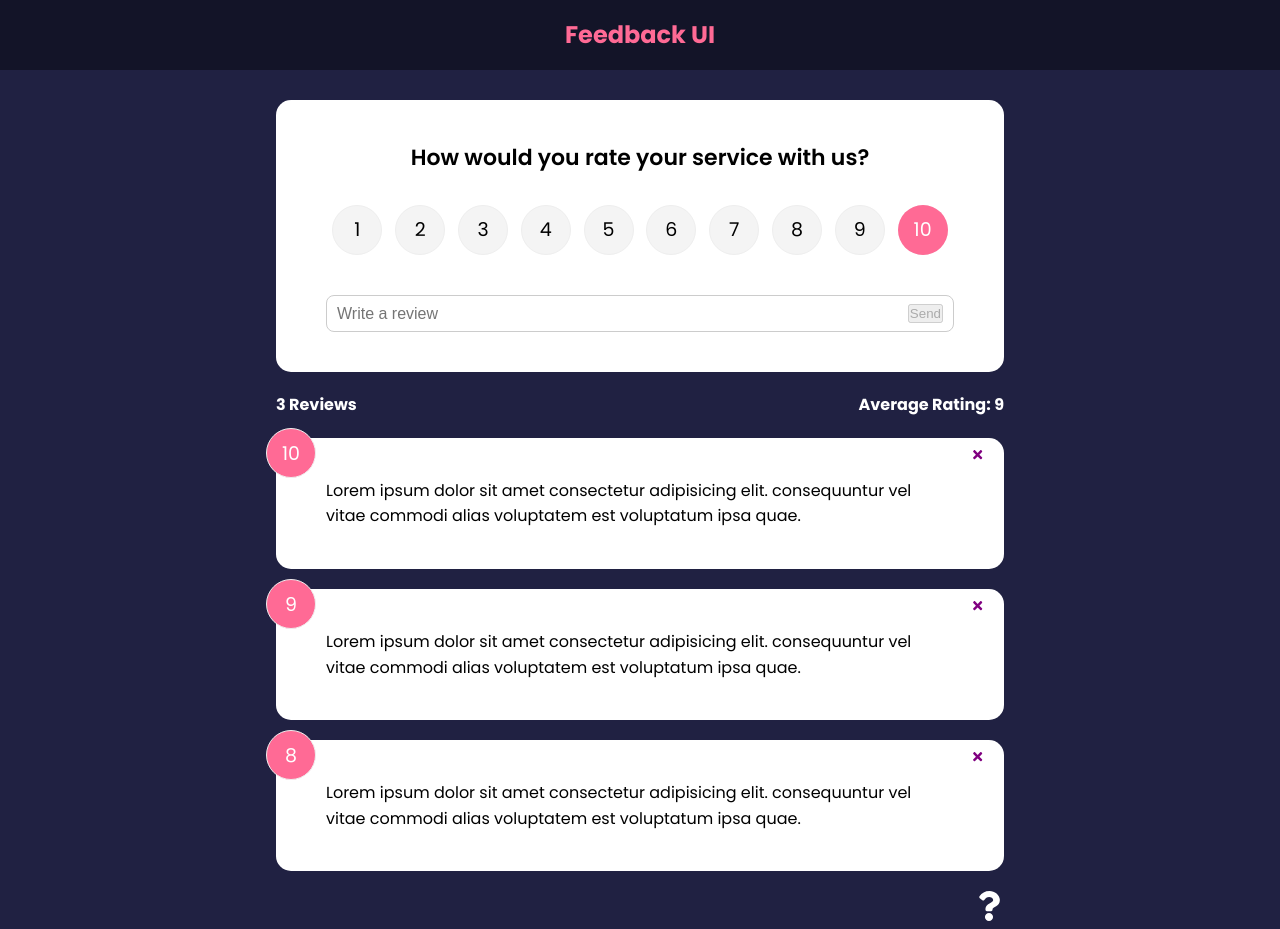
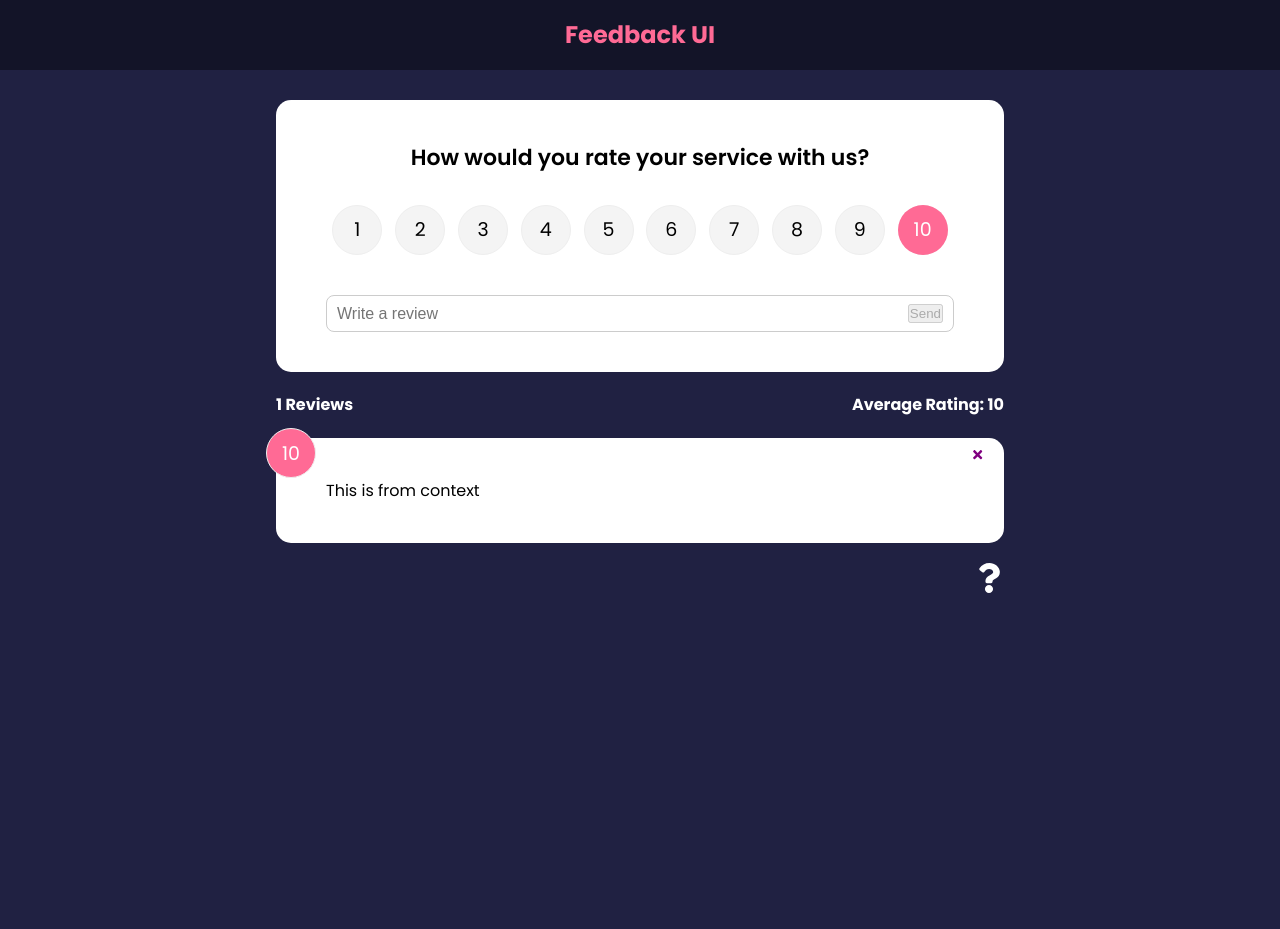
Before and after one commit to Aman-Tripathi-Code/feedback-app, a React (Create React App) app: page / in a window 1280 px wide. After the commit the page ends 800 px from the top, so only its background shows below. Built offline with nearby package versions, Linux system fonts and the light colour scheme.

Commit message:
Added the context for global state management

```diff
--- a/src/App.js
+++ b/src/App.js
@@ -1,39 +1,25 @@
 import {BrowserRouter as Router, Route,Routes} from 'react-router-dom'
-import {v4 as uuidv4} from 'uuid'
-import { useState } from "react"
 import Header from "./Components/Header"
 import FeedbackList from "./Components/FeedbackList"
 import FeedbackStats from "./Components/FeedbackStats"
-import FeedbackData from "./DATA/FeedbackData";
 import FeedbackForm from "./Components/FeedbackForm";
 import AboutPage from './Pages/AboutPage'
 import AboutIconLink from './Components/AboutIconLink'
+import { FeedbackProvider } from './Context/FeedbackContext'
 
 function App(){
-    const [feedback, setFeedback] = useState(FeedbackData);
-
-    const deleteFeedback = (id) => {
-        if(window.confirm('Are you sure you want to delete?')){
-            setFeedback(feedback.filter((item) => item.id !== id))
-        }
-    }
-
-    const addFeedback = (newFeedback) => {
-        newFeedback.id = uuidv4();
-        setFeedback([newFeedback,...feedback]);
-    }
-
 
     return (
+        <FeedbackProvider>
     <Router>
         <Header/>
         <div className="container">
             <Routes>
                 <Route exact path='/' element = {
                 <>
-                    <FeedbackForm handleAdd={addFeedback}/>
-                    <FeedbackStats feedback = {feedback}/>
-                    <FeedbackList feedback = {feedback} handleDelete={deleteFeedback}/>
+                    <FeedbackForm/>
+                    <FeedbackStats/>
+                    <FeedbackList/>
                 </>
                 } >
                 </Route>
@@ -42,6 +28,7 @@
             <AboutIconLink/>
         </div>
     </Router>
+    </FeedbackProvider>
     )
 }
 export default App
--- a/src/Components/FeedbackForm.jsx
+++ b/src/Components/FeedbackForm.jsx
@@ -2,8 +2,13 @@
 import Card from "./shared/Card";
 import Button from "./shared/Button";
 import RatingSelect from "./RatingSelect";
+import { useContext } from "react";
+import FeedbackContext from "../Context/FeedbackContext";
 
-function FeedbackForm({handleAdd}){
+function FeedbackForm(){
+
+    const {addFeedback} = useContext(FeedbackContext);
+
     const [text, setText] = useState('');
     const [btnDisabled,setBtnDisabled] = useState(true);
     const [message,setMessage] = useState('');
@@ -32,7 +37,7 @@
                 text:text,
                 rating : rating,
             }
-            handleAdd(newFeedBack);
+            addFeedback(newFeedBack);
             setText('');
         }
     }
--- a/src/Components/FeedbackItem.jsx
+++ b/src/Components/FeedbackItem.jsx
@@ -1,12 +1,14 @@
 import { FaTimes } from 'react-icons/fa'
 import Card from './shared/Card'
 import PropTypes from 'prop-types'
-
-function FeedbackItem({item , handleDelete}) {
+import {useContext} from 'react'
+import FeedbackContext from '../Context/FeedbackContext'
+function FeedbackItem({item}) {
+    const {deleteFeedback} = useContext(FeedbackContext);
     return (
         <Card>
             <div className="num-display">{item.rating}</div>
-            <button onClick={() => handleDelete(item.id)} className='close'>
+            <button onClick={() => deleteFeedback(item.id)} className='close'>
                 <FaTimes color = 'purple' />
             </button>
             <div className="text-display">{item.text}</div>
--- a/src/Components/FeedbackList.jsx
+++ b/src/Components/FeedbackList.jsx
@@ -1,8 +1,10 @@
+import { useContext } from 'react';
 import {motion,AnimatePresence} from 'framer-motion'
 import FeedbackItem from "./FeedbackItem";
-import PropTypes from 'prop-types'
+import FeedbackContext from '../Context/FeedbackContext';
 
-function FeedbackList({feedback , handleDelete}){
+function FeedbackList(){
+    const {feedback} = useContext(FeedbackContext);
     if(feedback.length === 0 || !feedback){
         return <p>No feedback to display</p>
     }
@@ -19,7 +21,6 @@
                 <FeedbackItem
                 key={item.id}
                 item = {item}
-                handleDelete = {handleDelete}
                 />
                 </motion.div>
             ))}
@@ -28,14 +29,4 @@
     )
 }
 
-FeedbackList.propTypes = {
-    feedback : PropTypes.arrayOf(
-        PropTypes.shape({
-            id : PropTypes.number.isRequired,
-            text : PropTypes.string.isRequired,
-            rating : PropTypes.number.isRequired,
-        })
-    ),
-}
-
 export default FeedbackList;
--- a/src/Components/FeedbackStats.jsx
+++ b/src/Components/FeedbackStats.jsx
@@ -1,21 +1,18 @@
-import PropTypes from 'prop-types';
+import { useContext } from 'react';
+import FeedbackContext from '../Context/FeedbackContext';
 
-function FeedbackStats({feedback}){
-//Calculate rating average
-let average = feedback.reduce((total, item) => {
-    return total + item.rating
-},0) / feedback.length;
+function FeedbackStats(){
+    const {feedback} = useContext(FeedbackContext);
+    //Calculate rating average
+    let average = feedback.reduce((total, item) => {
+        return total + item.rating
+    },0) / feedback.length;
 
-average = average.toFixed(1).replace(/\.0$/, '');
+    average = average.toFixed(1).replace(/\.0$/, '');
 
     return <div className="feedback-stats">
         <h4>{feedback.length} Reviews</h4>
         <h4>Average Rating: {isNaN(average) ? 0 : average}</h4>
     </div>
 }
-
-FeedbackStats.propTypes = {
-    feedback: PropTypes.array.isRequired,
-}
-
 export default FeedbackStats;
--- /dev/null
+++ b/src/Context/FeedbackContext.jsx
@@ -0,0 +1,36 @@
+import { createContext } from 'react';
+import {create, useState} from 'react';
+import {v4 as uuidv4} from 'uuid'
+
+const FeedbackContext = createContext();
+
+export const FeedbackProvider = ({children}) => {
+    const [feedback,setFeedback] = useState([
+        {
+            id:1,
+            text: 'This is from context',
+            rating: 10
+        }
+    ])
+
+    const deleteFeedback = (id) => {
+        if(window.confirm('Are you sure you want to delete?')){
+            setFeedback(feedback.filter((item) => item.id !== id))
+        }
+    }
+
+    const addFeedback = (newFeedback) => {
+        newFeedback.id = uuidv4();
+        setFeedback([newFeedback,...feedback]);
+    }
+
+    return <FeedbackContext.Provider value = {{
+        feedback,
+        deleteFeedback,
+        addFeedback,
+    }}>
+        {children}
+    </FeedbackContext.Provider>
+}
+
+export default FeedbackContext;
```
